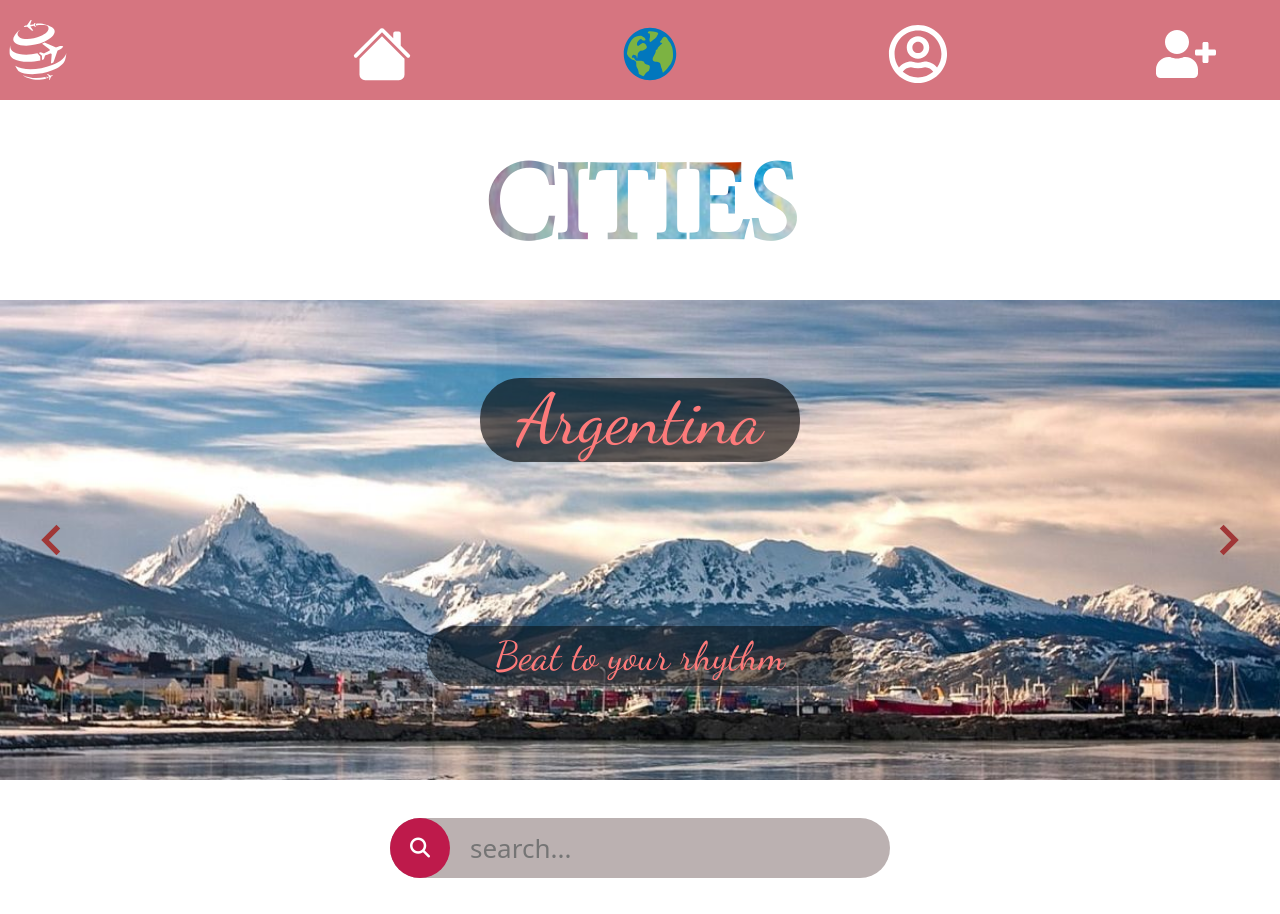
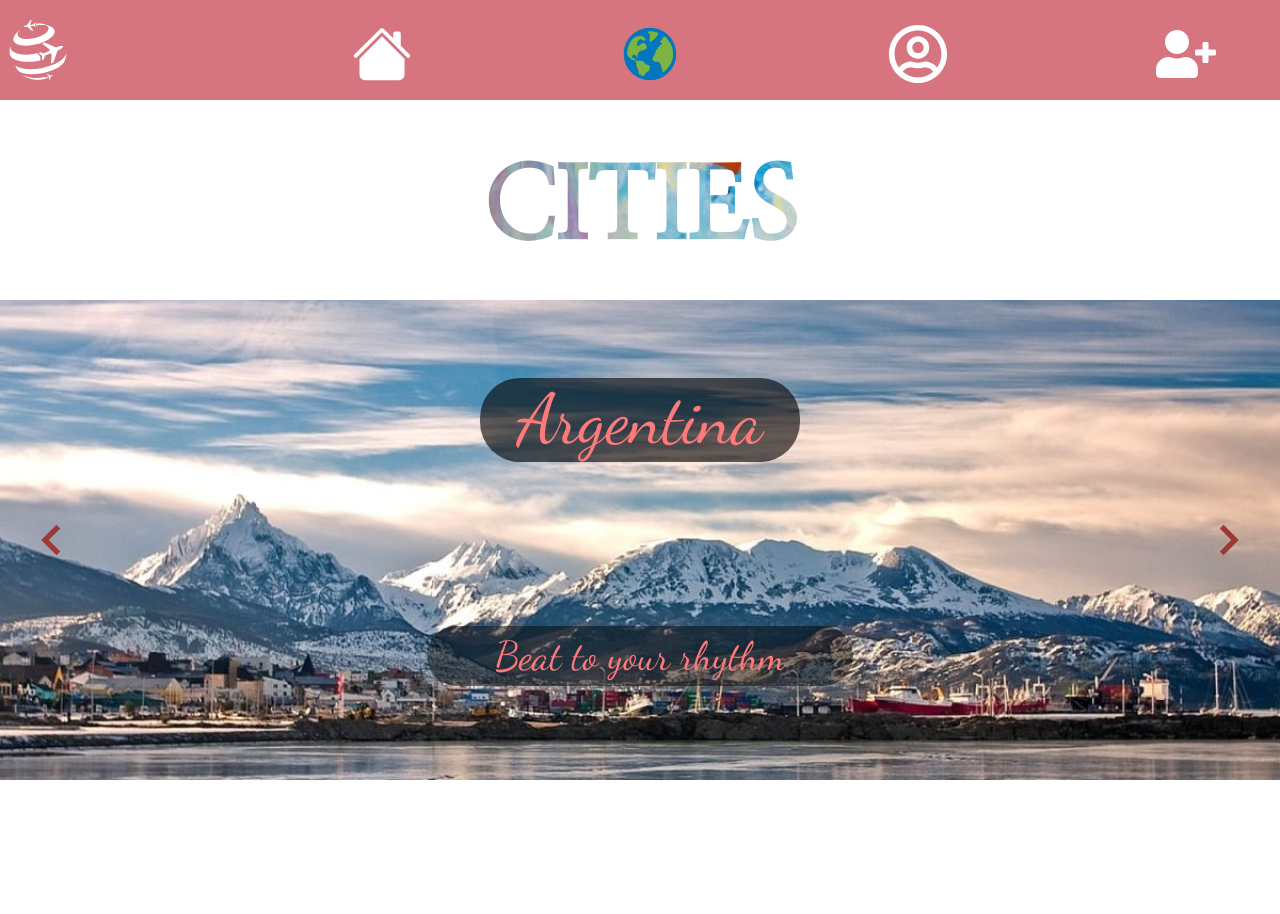
Before and after one commit to yohannavrojo/myTineraryFull.github.io, a React (Create React App) app in the folder mytineray-main/: page /Cities in a window 1280 px wide. Shown: the top 914 px of the page. Built offline with nearby package versions, Linux system fonts and the light colour scheme; no server answers; a web font is replaced by a local one.

Commit message:
cambios estilo

```diff
--- a/mytineray-main/src/App.css
+++ b/mytineray-main/src/App.css
@@ -15,8 +15,8 @@
   position:relative;
   height: 390px;
   width: 420px;
- margin-left: 10px;
-  @media screen and (max-width: 968px){
+ margin-left: 25%;
+  @media screen and (max-width: 970px){
 
     height:380vh;
 
--- a/mytineray-main/src/components/City/CITY.js
+++ b/mytineray-main/src/components/City/CITY.js
@@ -1,27 +1,31 @@
-import React,{useEffect} from "react";
+import React, { useEffect } from "react";
 import covervideo from "../imagenes/video.mp4";
 import moneda from "../imagenes/current.png";
 import languaje from "../imagenes/languaje.png.png";
 import avion from "../imagenes/avion.png";
 import "../City/City2.css";
 import Itinerarios from "./Itinerarios";
-import Titulo from"../City/titulo";
+import Titulo from "../City/titulo";
 import { useParams } from "react-router-dom";
-import {useStateValue} from "../../StateProvider"
-
+import { useStateValue } from "../../StateProvider";
 
 function CITY() {
- const [{cities,itineraries},dispath] =useStateValue()
- const {id}=useParams()
- const citySelecter= cities.filter(city=>city._id === id)
-
+  const [{ cities, itineraries }, dispath] = useStateValue();
+  const { id } = useParams();
+  const citySelecter = cities.filter((city) => city._id === id);
 
   return (
     <>
-    {citySelecter.map(data=>
-        <div key={data._id} className="pagina" >
+      {citySelecter.map((data) => (
+        <div key={data._id} className="pagina">
           <div className="cover-container">
-        <video className="video" src={covervideo} autoPlay loop muted></video>
+            <video
+              className="video"
+              src={covervideo}
+              autoPlay
+              loop
+              muted
+            ></video>
             <div className="nombreciudad">
               <h1>{data.name}</h1>
             </div>
@@ -29,54 +33,40 @@
 
           {/*  itinerario */}
 
-
           <div className="bodys">
             <div className="cartas">
               <div className="contenedor">
-              <div className="usuario1" >
-              <img className="c1"  src={avion} ></img>
+                <div className="usuario1">
+                  <img className="c1" src={avion}></img>
                 </div>
-              <header className="encabezado" >{data.country}</header>
+                <header className="encabezado">{data.country}</header>
               </div>
             </div>
-
 
             <div className="cartas">
               <div className="contenedor">
                 <div className="usuario2">
-                <img className="c2"  src={languaje} ></img>
+                  <img className="c2" src={languaje}></img>
                 </div>
-              <header className="encabezado" >{data.language}</header>
+                <header className="encabezado">{data.language}</header>
               </div>
             </div>
-
-
 
             <div className="cartas">
               <div className="contenedor">
                 <div className="usuario3">
-              <img className="c3"  src={moneda} ></img>
+                  <img className="c3" src={moneda}></img>
                 </div>
-              <header className="encabezado" >{data.currency}</header>
+                <header className="encabezado">{data.currency}</header>
+              </div>
             </div>
           </div>
 
-
-          </div>
-
-
-
- <Titulo/>
+          <Titulo />
 
           <Itinerarios />
-
         </div>
-
-
-
-
-
-     )}
+      ))}
     </>
   );
 }
--- a/mytineray-main/src/components/Navbar/Navbar-elements.js
+++ b/mytineray-main/src/components/Navbar/Navbar-elements.js
@@ -75,7 +75,7 @@
   @media screen and (max-width: 960px) {
     width: 100%;
     height: 70px;
-    background-color: #ffffff;
+    background-color: rgba(255, 255, 255, 0);
   }
 `;
 
--- a/mytineray-main/src/components/general/Cities.css
+++ b/mytineray-main/src/components/general/Cities.css
@@ -1,9 +1,13 @@
-.text{
+/* .text{
 	width: 100%;
 	height: 70px;
-	background-color: rgb(226, 106, 106);
+	/* background-color: rgb(226, 106, 106); */
+/* background:url(../imagenes/flores.jpg) ;
+background-repeat: no-repeat;
+background-position: center center;
+background-size: cover; */
 
-}
+/* } */
 
 .hero {
 	background: rgb(255, 255, 255);
--- a/mytineray-main/src/components/search/Search.css
+++ b/mytineray-main/src/components/search/Search.css
@@ -1,10 +1,23 @@
 
+.wrappers{
+	margin-top: 60px;
+	background: url(../imagenes/lineapunteada.jpg);
+	height: 600px;
+	object-fit:none;
+	background-repeat: no-repeat;
+ background-position: center center;
+ background-size:35%;
 
+}
+/* .container{
+
+} */
 .container .input{
+margin-top: 50%;
 	border: 1px;
 	outline: none;
-	color: #ce4949;
-    background: #4e353562;
+	color: #251010;
+    background: #d6d43a91;
 
 }
 .search_wrap{
@@ -21,29 +34,30 @@
 .search_wrap .search_box .input{
 	position: absolute;
 	top: 0;
-	left: 0;
-	width: 100%;
+	/* margin-right: 70px; */
+	width: 532px;
 	height: 100%;
-	padding: 10px 20px;
+	/* padding: 10px 20px; */
 	border-radius: 3px;
 	font-size: 26px;
 
 }
 
 .search_wrap .search_box .btn{
+	margin-top: 70%;
+	margin-left: 44%;
 	position: absolute;
 	top: 0;
 	right: 0;
 	width: 60px;
 	height: 100%;
-	background: #be1a4b;
-
+	background: #e0ca48;
 	z-index: 1;
 	cursor: pointer;
 }
 
 .search_wrap .search_box .btn:hover{
-	background: #0b4049;
+	background: #96a00e;
 }
 
 .search_wrap .search_box .btn.btn_common .fas{
```
Also changed, not shown: mytineray-main/src/components/imagenes/lineapunteada.jpg (added), mytineray-main/src/components/imagenes/lineapunteada.png (added). Lines whose indentation alone changed are shown as unchanged.
